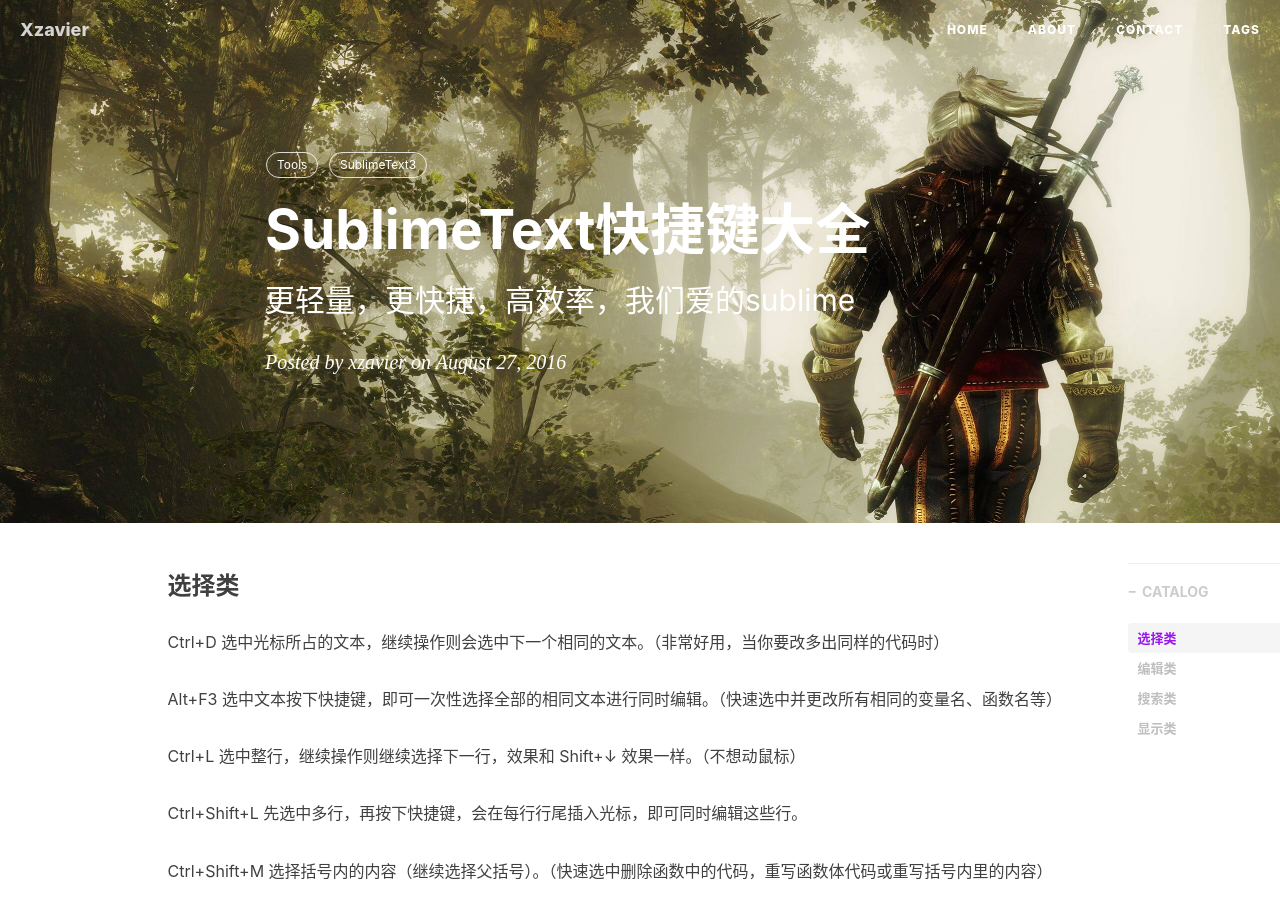
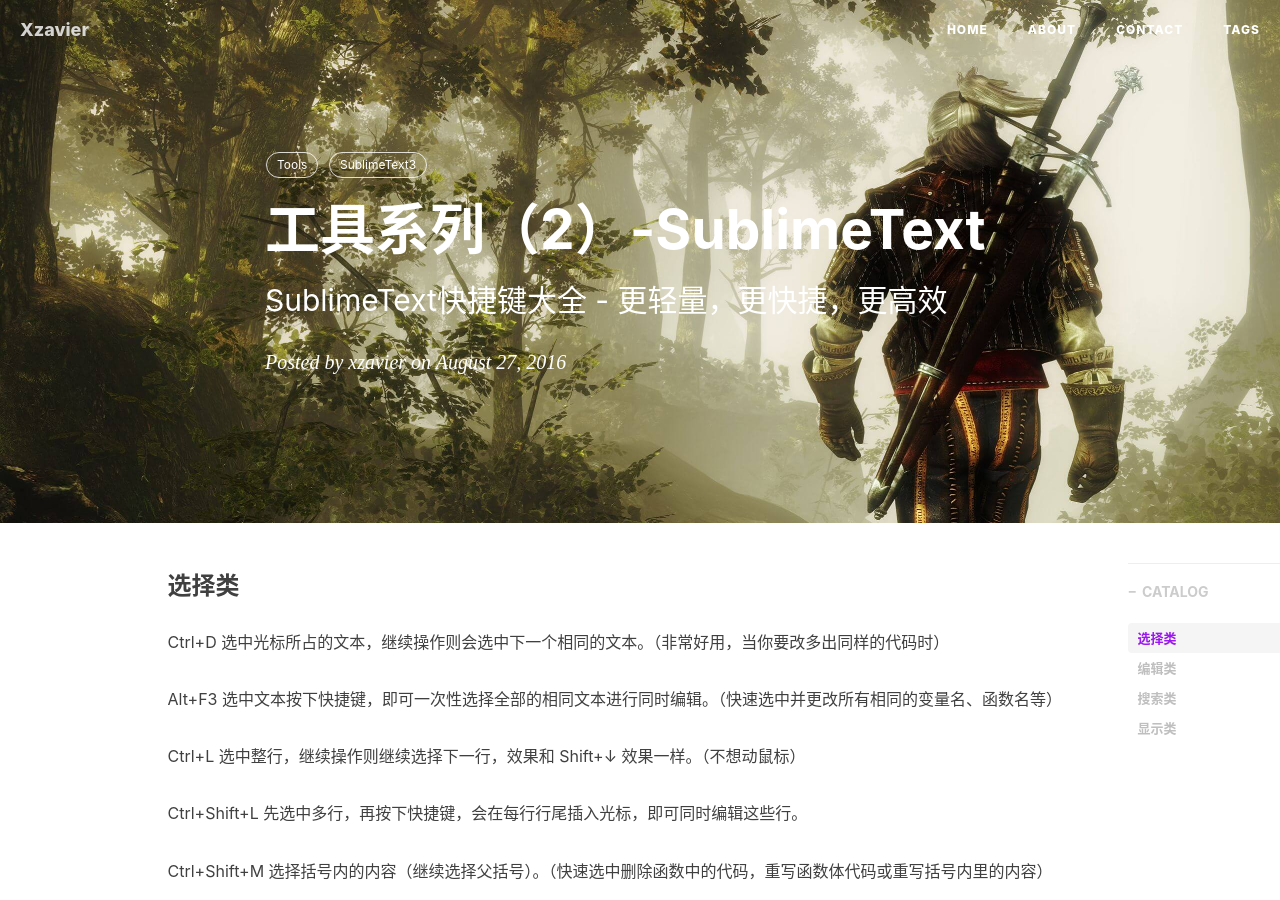
Before and after one commit to LonelyJoker/xiaohuazheng.github.io, a Jekyll site: the page built from _posts/2016-08-27-sublime-shortcut-key.md, in a window 1280 px wide and 900 px high. Built offline with Jekyll 4.4.1, drawn with Linux system fonts in a browser that asks for light colours; nearby versions of some CDN libraries; comment, search, counter and statistics services are not loaded.

Commit message:
fix article title for tools

```diff
--- a/_posts/2016-08-27-sublime-shortcut-key.md
+++ b/_posts/2016-08-27-sublime-shortcut-key.md
@@ -1,7 +1,7 @@
 ---
 layout:     post
-title:      "SublimeText快捷键大全"
-subtitle:   "更轻量，更快捷，高效率，我们爱的sublime"
+title:      "工具系列（2）-SublimeText"
+subtitle:   "SublimeText快捷键大全 - 更轻量，更快捷，更高效"
 date:       2016-08-27
 author:     "xzavier"
 header-img: "img/posts/sublime-bg.jpg"
```
Also changed, not shown: _posts/2016-07-28-tools-git-commands.md (+1 -1 lines).
